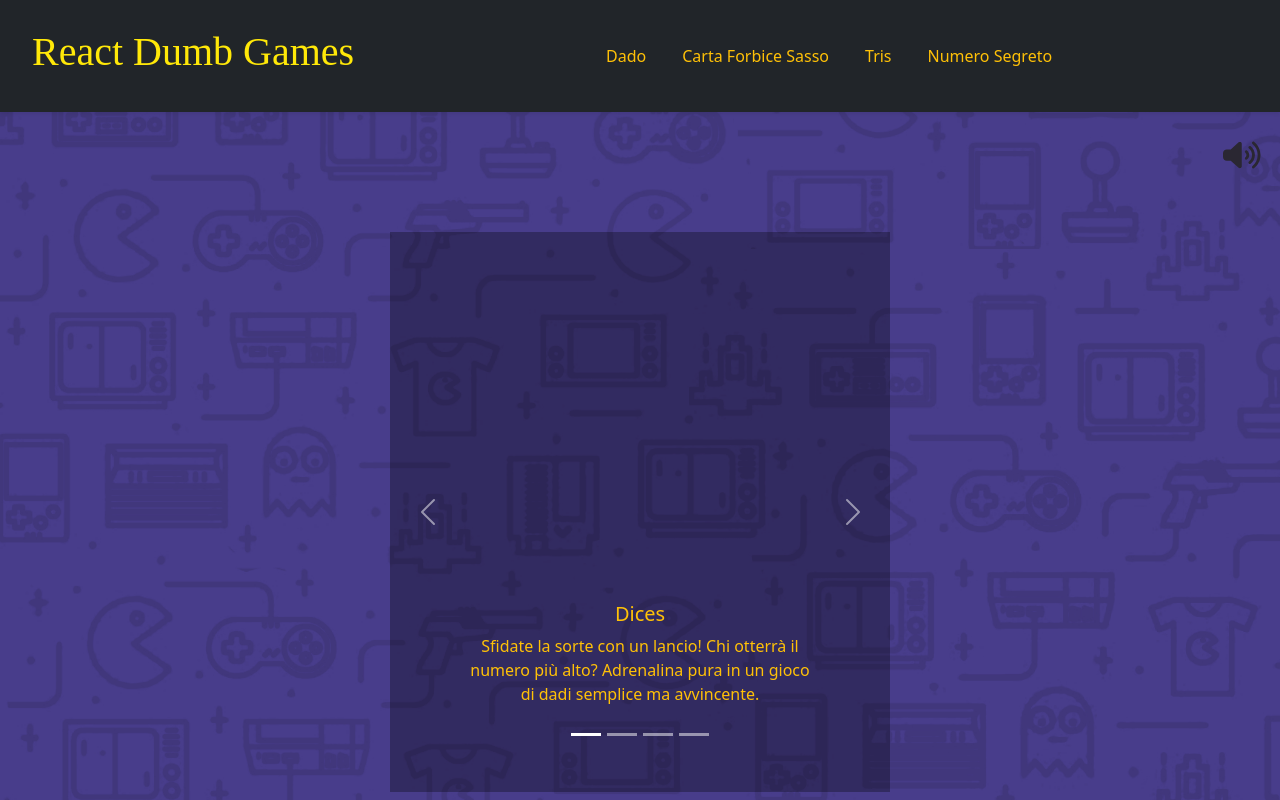
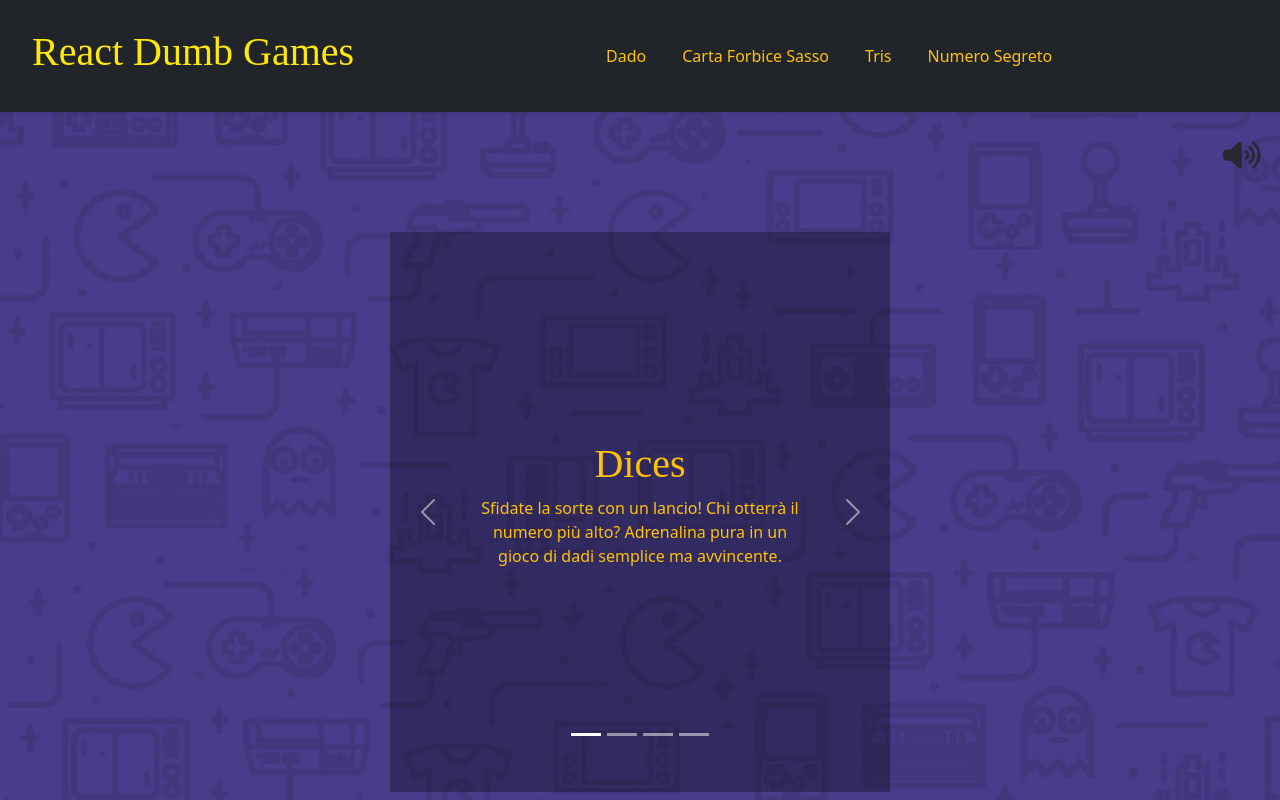
Before and after one commit to simoneburrai/react-dumb-games-app, a React (Vite) app: page / in a window 1280 px wide. Both pictures are taken after a click on the button "View Games". Built offline with nearby package versions, Linux system fonts and the light colour scheme; a web font is replaced by a local one.

Commit message:
feat: fix carousel style

```diff
--- a/src/components/Carousel.jsx
+++ b/src/components/Carousel.jsx
@@ -8,7 +8,7 @@ const Carousel = () => {
 
     return <div className="carousel-container">
 
-        <div id="carouselExampleCaptions" className="carousel slide w-100 h-100 ">
+        <div id="carouselExampleCaptions" className="carousel slide w-100 h-100 container-fluid ">
 
             <div className="carousel-indicators">
                 <button type="button" data-bs-target="#carouselExampleCaptions" data-bs-slide-to="0" className="active" aria-current="true" aria-label="Slide 1"></button>
@@ -17,8 +17,8 @@ const Carousel = () => {
                 <button type="button" data-bs-target="#carouselExampleCaptions" data-bs-slide-to="3" aria-label="Slide 4"></button>
             </div>
 
-            <div className="carousel-inner w-100 h-100">
-                <div className="carousel-item w-100 h-100 active">
+            <div className="carousel-inner w-100 h-100 ">
+                <div className="carousel-item w-100 h-100 active align-items-center">
                     <Link to="/Dice-game">
                         {/* <img src={dice} className="d-block w-100" alt={placeholderImg} /> */}
                         <div className="carousel-caption d-none d-md-block text-danger">
--- a/src/index.css
+++ b/src/index.css
@@ -19,7 +19,8 @@ button {
     cursor: pointer;
 }
 
-h1 {
+h1,
+h5 {
     font-family: "Bahiana";
 }
 
@@ -167,3 +168,13 @@ main {
     width: 100%;
     height: 100%;
 }
+
+.carousel-caption {
+    bottom: initial;
+    top: 50%;
+    transform: translate(0, -50%);
+}
+
+.carousel-caption h5 {
+    font-size: 40px;
+}
```
